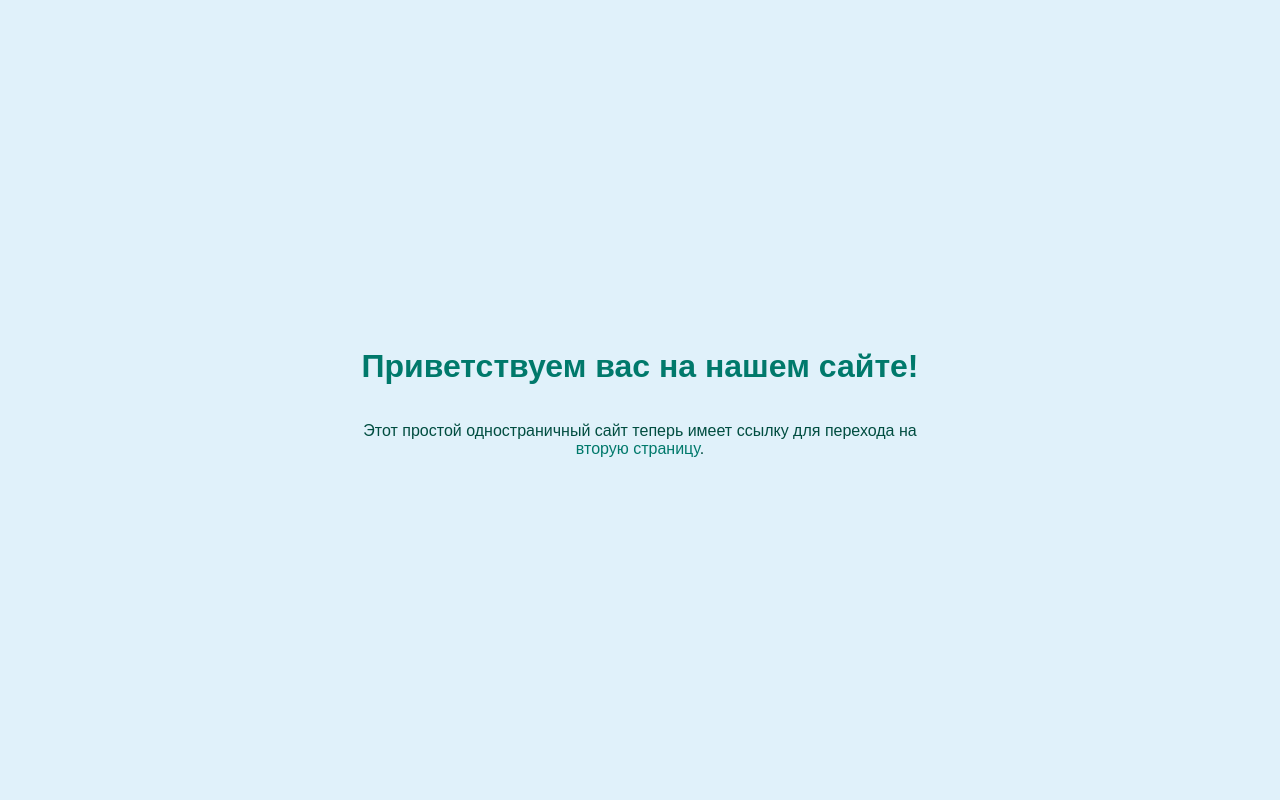
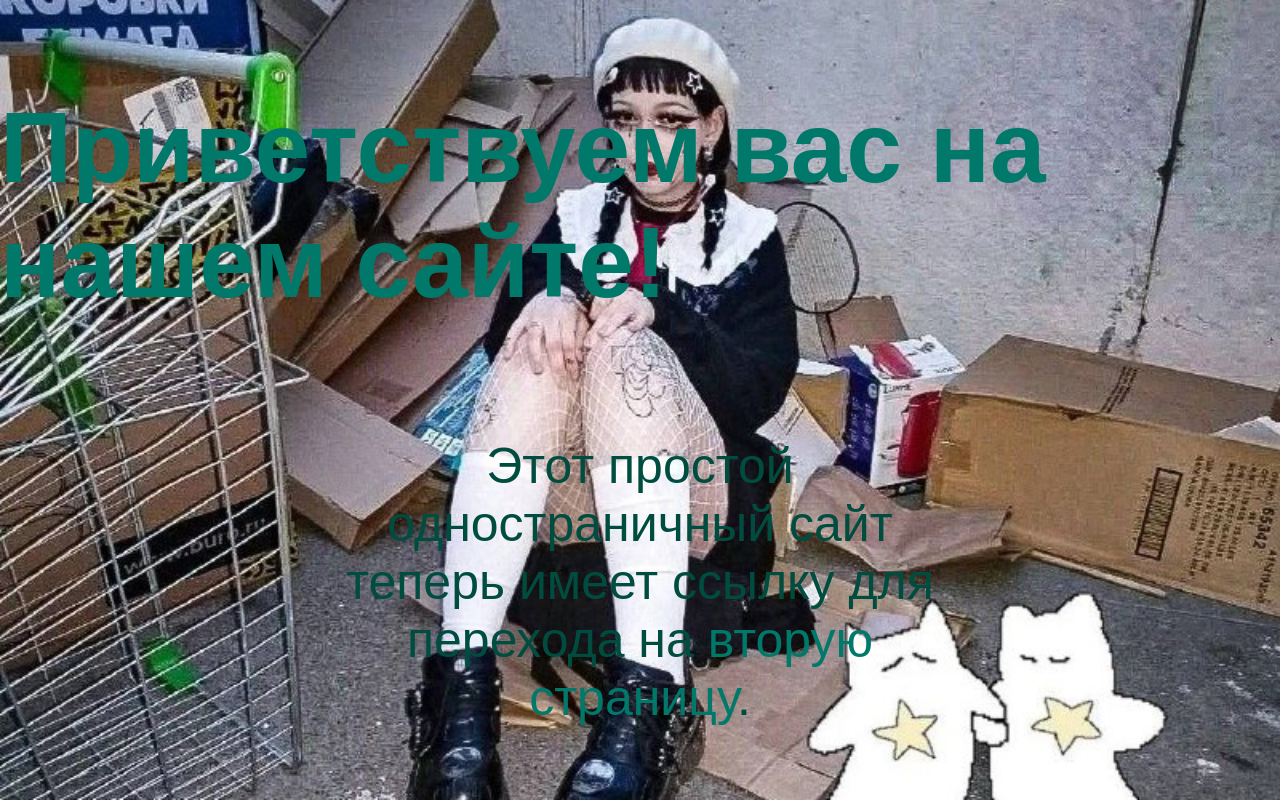
Before and after one commit to tolyantemp/tolyantemp.github.io, a plain HTML site: page index.html in a window 1280 px wide. Drawn offline with Linux system fonts and the light colour scheme.

Commit message:
Add files via upload

```diff
--- a/index.html
+++ b/index.html
@@ -14,15 +14,18 @@
             align-items: center;
             justify-content: center;
             height: 100vh;
-            background-color: #e0f1fa;
+            background: url('background.jpg') no-repeat center center fixed;
+            background-size: cover;
         }
         h1 {
             color: #00796b;
+			 font-size: 100px;
         }
         p {
             color: #004d40;
             max-width: 600px;
             text-align: center;
+			 font-size: 50px;
         }
         a {
             color: #00796b;
```
Also changed, not shown: background.jpg (added).
